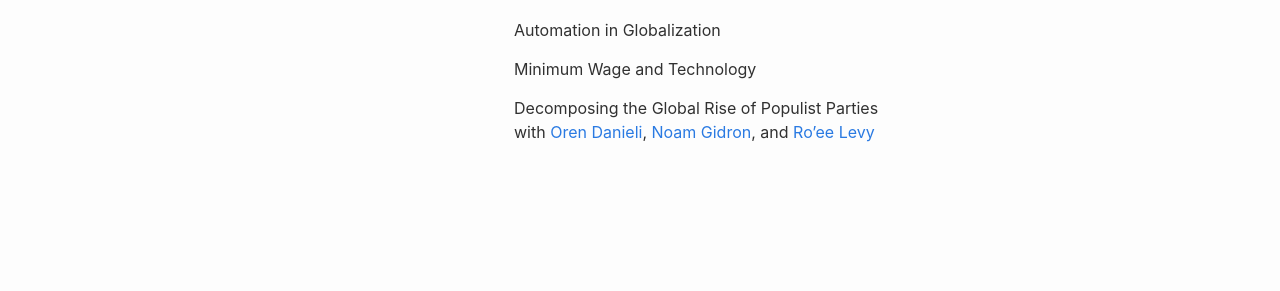
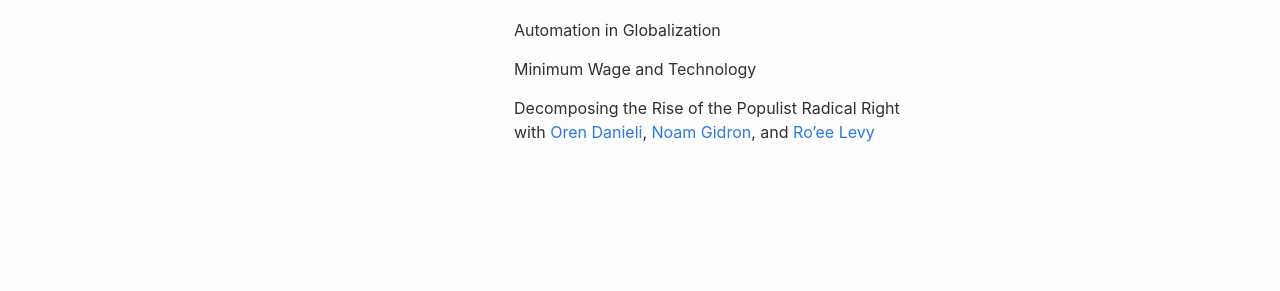
Before and after one commit to shinnkikuchi/shinnkikuchi.github.io, a Jekyll site: the page built from index.md, in a window 1280 px wide. Shown: the part 354-645 px from the top of the page. Built offline with Jekyll 4.4.1, drawn with Linux system fonts in a browser that asks for light colours.

Commit message:
title of the paper

```diff
--- a/index.md
+++ b/index.md
@@ -18,5 +18,5 @@ Automation in Globalization<br>
 
 Minimum Wage and Technology<br>
 
-Decomposing the Global Rise of Populist Parties<br>
+Decomposing the Rise of the Populist Radical Right<br>
 with <a href="https://www.orendanieli.com/home" target="_blank">Oren Danieli</a>, <a href="https://scholar.harvard.edu/gidron/home" target="_blank">Noam Gidron</a>, and <a href="https://www.roeelevy.com/" target="_blank">Ro'ee Levy</a>
```
Also changed, not shown: research.md (+1 -1 lines).
